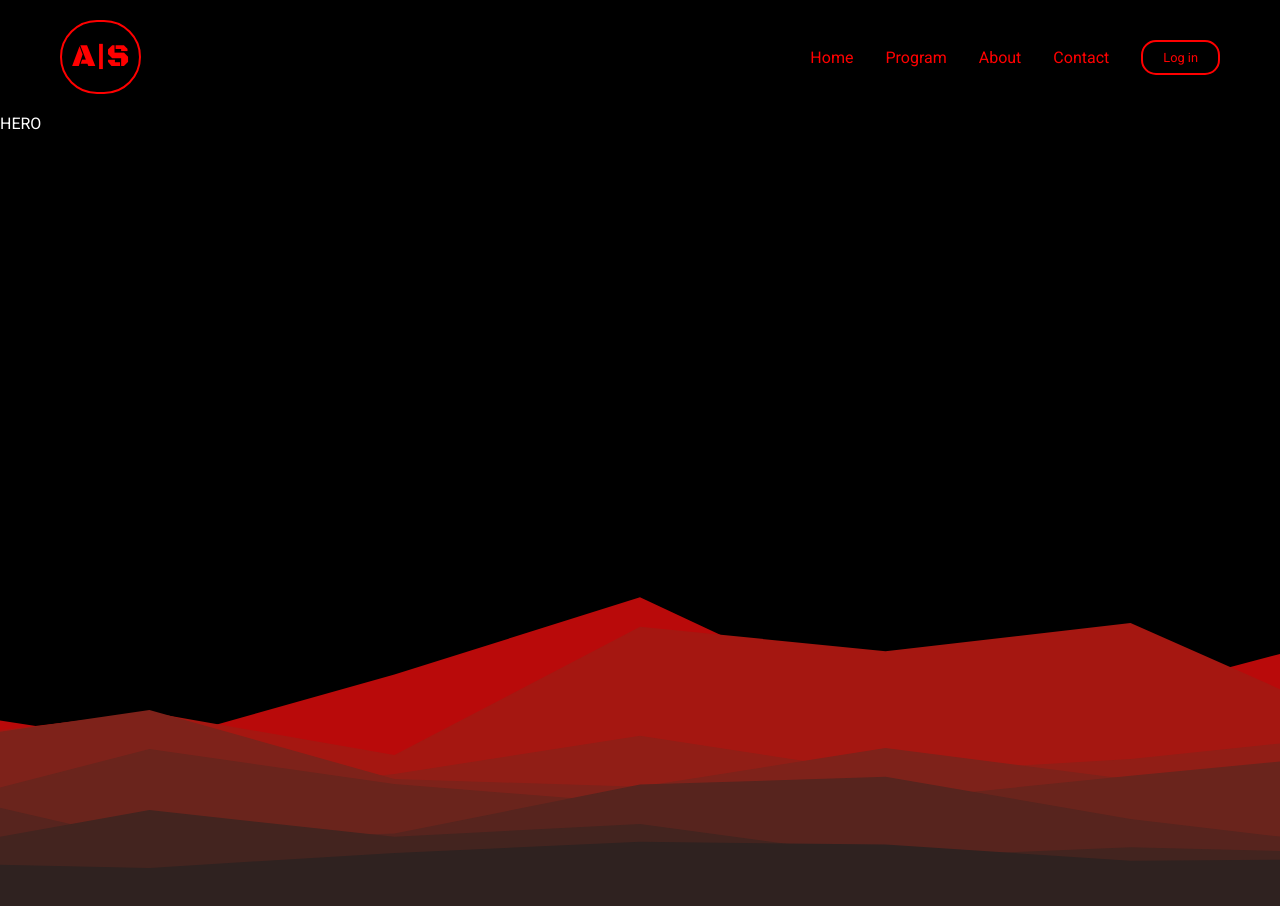
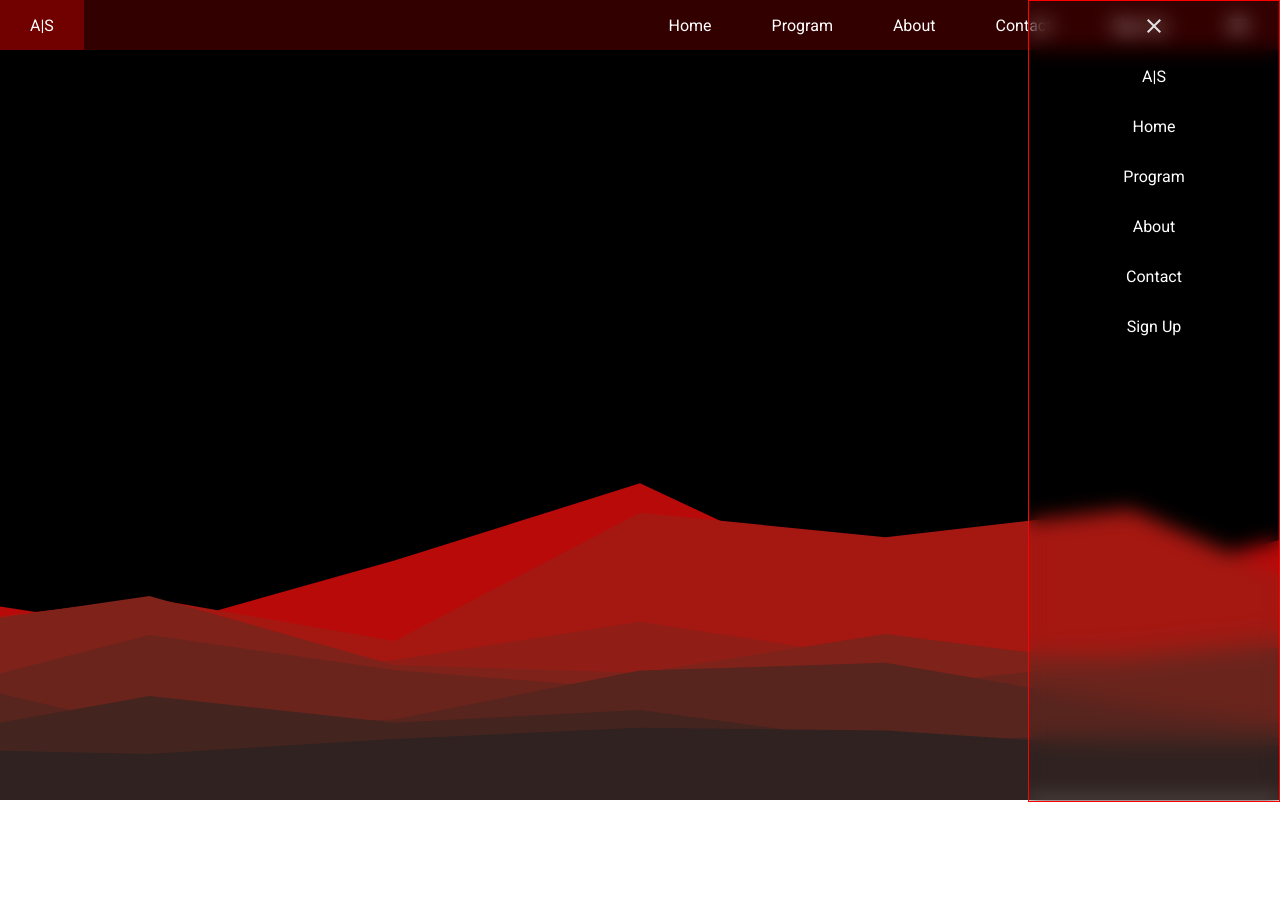
Before and after one commit to OpahTerbalik/landing-page, a plain HTML site: page index.html in a window 1280 px wide. After the commit the page ends 800 px from the top, so only its background shows below. Drawn offline with Linux system fonts and the light colour scheme.

Commit message:
major update

```diff
--- a/index.html
+++ b/index.html
@@ -7,25 +7,26 @@
     <title>Website</title>
 </head>
 <body>
-    <header>
-        <nav class="nav-bar">
-            <div class="top-logo">A|S</div>
-            <ul class="nav-items">
+        <nav>
+            <ul class="side-bar">
+                <li onclick="Closesidebar()"><a href="#"><svg xmlns="http://www.w3.org/2000/svg" height="24px" viewBox="0 -960 960 960" width="24px" fill="#e3e3e3"><path d="m256-200-56-56 224-224-224-224 56-56 224 224 224-224 56 56-224 224 224 224-56 56-224-224-224 224Z" /></svg></a></li>
+                <li><a href="#">A|S</a></li>
                 <li><a href="#">Home</a></li>
                 <li><a href="#">Program</a></li>
                 <li><a href="#">About</a></li>
                 <li><a href="#">Contact</a></li>
-                <li><button>Log in</button></li>
+                <li><a href="#">Sign Up</a></li>
+            </ul>
+            <ul>
+                <li><a href="#">A|S</a></li>
+                <li class="hideOnMobile"><a href="#">Home</a></li>
+                <li class="hideOnMobile"><a href="#">Program</a></li>
+                <li class="hideOnMobile"><a href="#">About</a></li>
+                <li class="hideOnMobile"><a href="#">Contact</a></li>
+                <li class="hideOnMobile"><a href="#">Sign Up</a></li>
+                <li onclick="Opensidebar()"><a href="#"><svg xmlns="http://www.w3.org/2000/svg" height="24px" viewBox="0 -960 960 960" width="24px" fill="#e3e3e3"><path d="M120-240v-80h720v80H120Zm0-200v-80h720v80H120Zm0-200v-80h720v80H120Z" /></svg></a></li>
             </ul>
         </nav>
-    </header>
-
-    <section>
-        <div class="hero-section">
-            <div class="hero-content" style="color: white;">
-                HERO
-            </div>
-        </div>
-    </section>
 </body>
+<script src="scripts.js"></script>
 </html>
--- /dev/null
+++ b/scripts.js
@@ -0,0 +1,9 @@
+function Opensidebar() {
+    const sidebar = document.querySelector('.side-bar')
+    sidebar.style.display = 'flex'
+}
+
+function Closesidebar() {
+    const sidebar = document.querySelector('.side-bar')
+    sidebar.style.display = 'none'
+}
--- a/style.css
+++ b/style.css
@@ -1,72 +1,84 @@
 @import url('https://fonts.googleapis.com/css2?family=Black+Ops+One&display=swap');
 @import url('https://fonts.googleapis.com/css2?family=Roboto:ital,wght@0,100..900;1,100..900&display=swap');
 
-body{
+* {
     margin: 0;
+    padding: 0;
+}
+
+body {
+    min-height: 100vh;
+    background-image: url("background-img.svg");
+    background-position: center;
+    background-repeat: no-repeat;
+    background-size: cover;
+    font-family: 'Roboto', sans-serif;
+}
+
+nav {
+    background-color: rgba(255,0,0, 0.2);
+}
+
+nav ul{
+    width: 100%;
+    display: flex;
+    justify-content: flex-end;
+    align-items: center;
+    list-style: none;
+}
+
+nav li{
+    height: 50px;
+}
+
+nav a {
+    height: 100%;
+    padding: 0 30px;
+    align-items: center;
+    text-decoration: none;
+    display: flex;
+    color: white;
+}
+
+nav li:first-child{
+    margin-right: auto;
+}
+
+nav li:hover {
+    background-color: rgba(255,0,0, 0.3);
+}
+
+.side-bar {
+    border: 1px solid red;
+    backdrop-filter: blur(10px);
+    background-color: rgba(0, 0, 0, 0);
+    position: fixed;
+    top: 0;
+    right: 0;
+    height: 100vh;
+    width: 250px;
+    z-index: 999;
     display: flex;
     flex-direction: column;
-    font-family: "roboto", sans-serif;
+    align-items: center;
+    justify-content: flex-start;
 }
 
-.hero-section{
-    min-height: 100vh;
-    background-image: url("background-img.svg");
-    background-repeat: no-repeat;
-    background-position: center;
-    background-size: cover;
+.side-bar li {
+    width: 100%;
+    display: flex;
+    justify-content: center;
 }
 
-.nav-bar {
-    background-color: black;
-    display: flex;
-    justify-content: space-between;
-    padding: 20px 60px;
-    align-items: center;
+@media(max-width: 800px){
+    .hideOnMobile {
+        display: none;
+    }
 }
 
-.nav-items {
-    display: flex;
-    gap: 2rem;
-    list-style: none;
-    align-items: center;
+@media(max-width: 400px) {
+    .side-bar{
+        width: 100%;
+    }
 
 }
-
-.top-logo{
-    font-family: 'black ops one', system-ui;
-    border: 2px solid red;
-    padding: 15px 10px;
-    color: red;
-    font-size: 2rem;
-    border-radius: 50px;
-    cursor: pointer;
-}
-
-.nav-items a {
-    text-decoration: none;
-    color: rgb(255, 0, 0);
-    transition: 0.9s ease;
-}
-
-.nav-items button {
-    font-family: 'roboto', sans-serif;
-    font-size: 0.8rem;
-    color: red;
-    padding: 8px 20px;
-    background-color: transparent;
-    border: 2px solid red;
-    border-radius: 15px;
-    cursor: pointer;
-    transition: 0.3s ease;
-}
-
-.nav-items button:hover {
-    background-color: red;
-    color: black
-}
-
-.nav-items a:hover {
-    text-decoration: underline red 2px;
-    text-underline-offset: 0.4rem;
-
-}
```
Also changed, not shown: close_24dp_E3E3E3_FILL0_wght400_GRAD0_opsz24.svg (added), menu_24dp_E3E3E3_FILL0_wght400_GRAD0_opsz24.svg (added).
